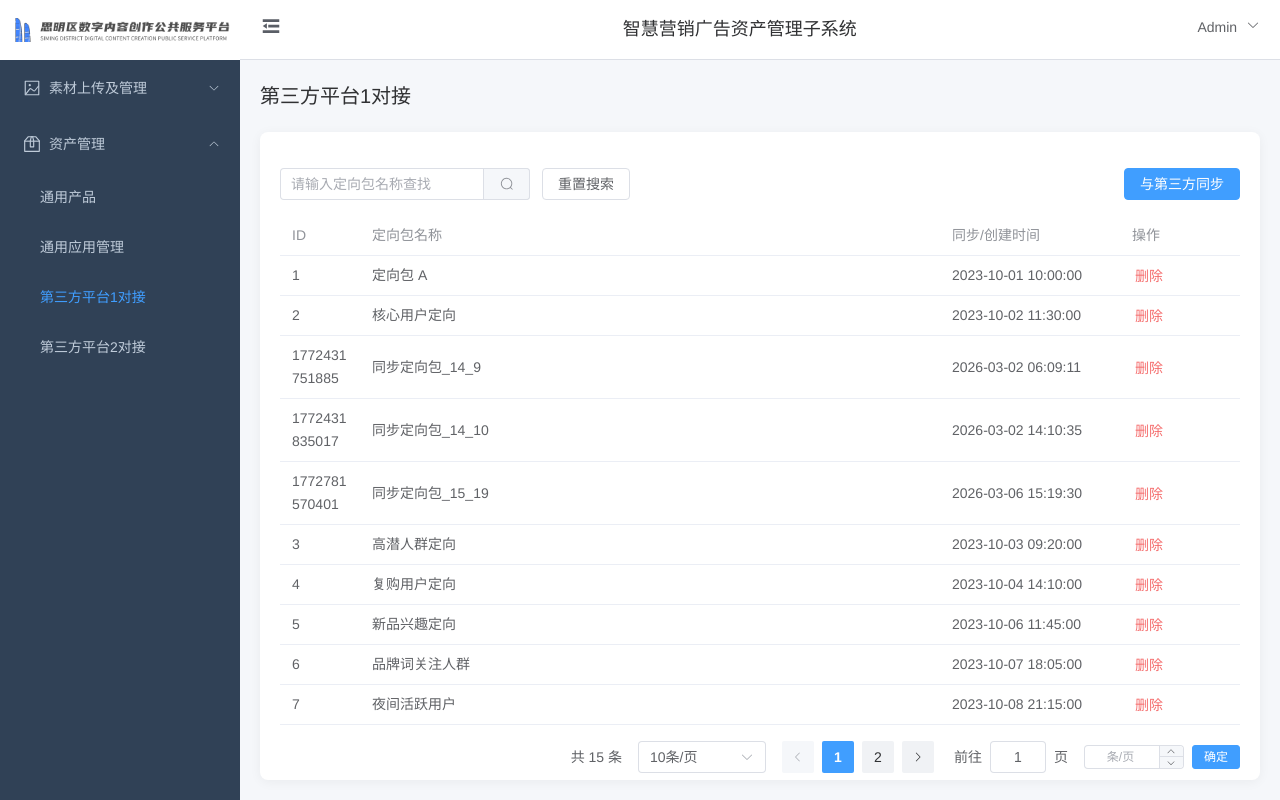
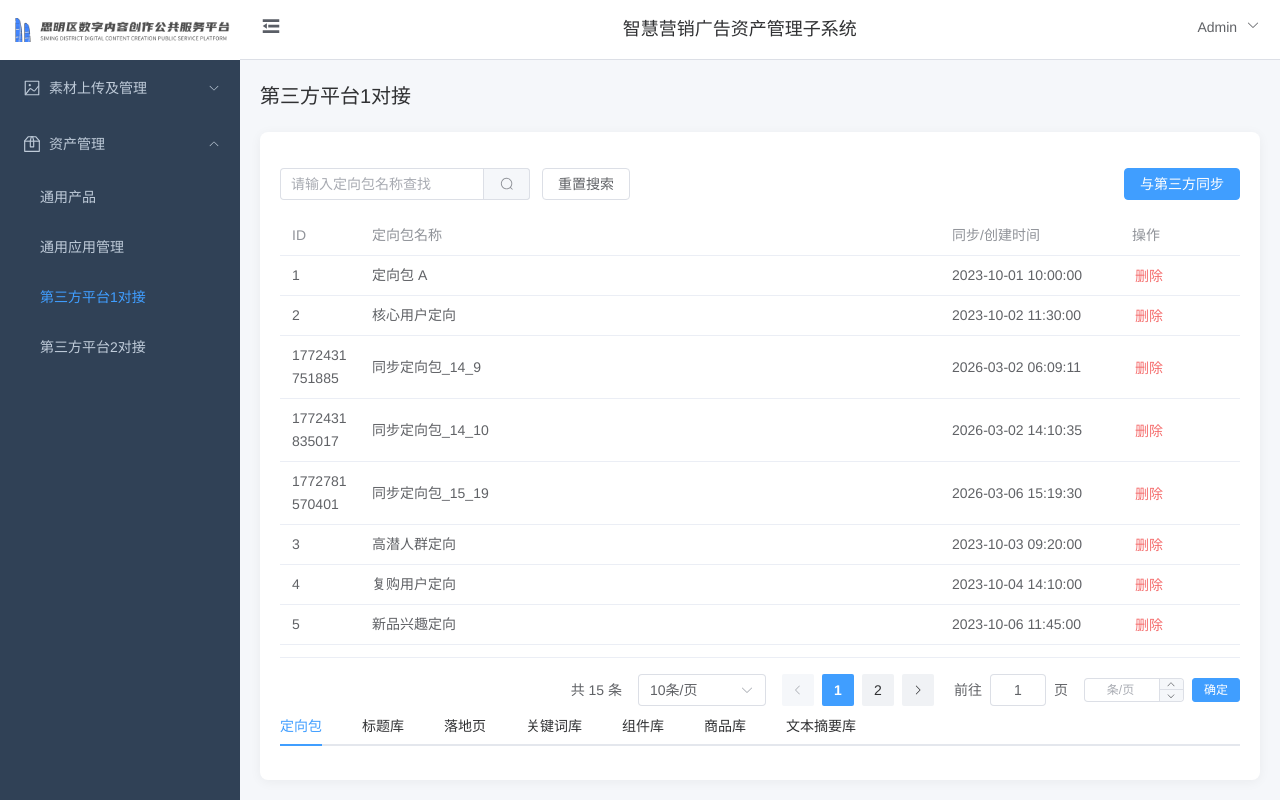
Before and after one commit to webywz/smart-marketing, a Vue app: page /asset/platform1 in a window 1280 px wide. Built offline with nearby package versions, Linux system fonts and the light colour scheme; sample sign-in values are in the browser's storage.

Commit message:
fix: 修复平台页面布局滚动问题
修复平台页面在内容溢出时布局被撑开的问题，通过添加 min-height: 0 和调整 overflow 属性，确保弹性盒子子元素能正确收缩并显示滚动条。

```diff
--- a/src/views/asset/Platform1.vue
+++ b/src/views/asset/Platform1.vue
@@ -57,6 +57,7 @@ const handleTabClick = (tab: TabsPaneContext) => {
   display: flex;
   flex-direction: column;
   height: 100%;
+  min-height: 0;
 
   .page-header {
     margin-bottom: 20px;
@@ -69,26 +70,30 @@ const handleTabClick = (tab: TabsPaneContext) => {
 
   .main-content {
     flex: 1;
+    min-height: 0;
     background-color: var(--el-bg-color);
     border-radius: 8px;
     padding: 20px;
     box-shadow: 0 2px 12px 0 rgba(0, 0, 0, 0.05);
     display: flex;
     flex-direction: column;
-    overflow: hidden;
+    overflow: auto;
 
     .platform-tabs {
       flex: 1;
+      min-height: 0;
       display: flex;
       flex-direction: column;
 
       :deep(.el-tabs__content) {
         flex: 1;
-        overflow: hidden;
+        min-height: 0;
+        overflow-y: auto;
         padding: 16px 0 0 0;
 
         .el-tab-pane {
           height: 100%;
+          min-height: 0;
         }
       }
     }
```
